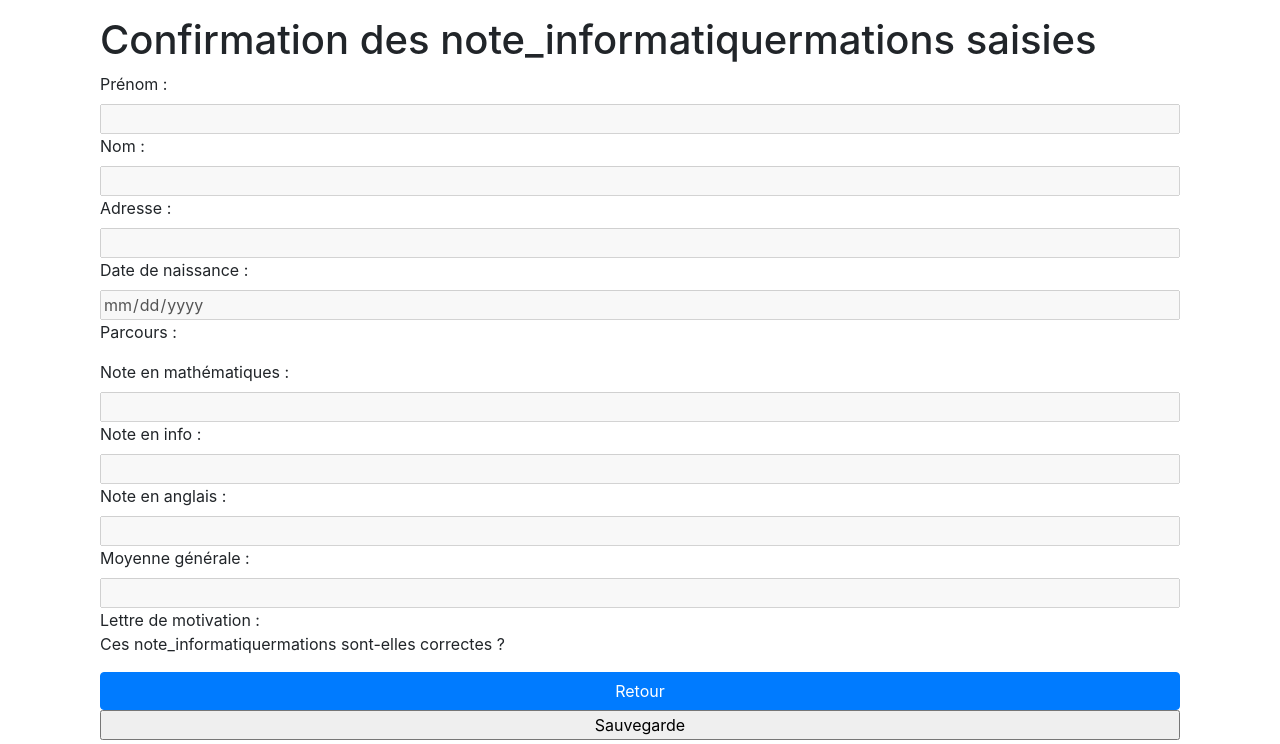
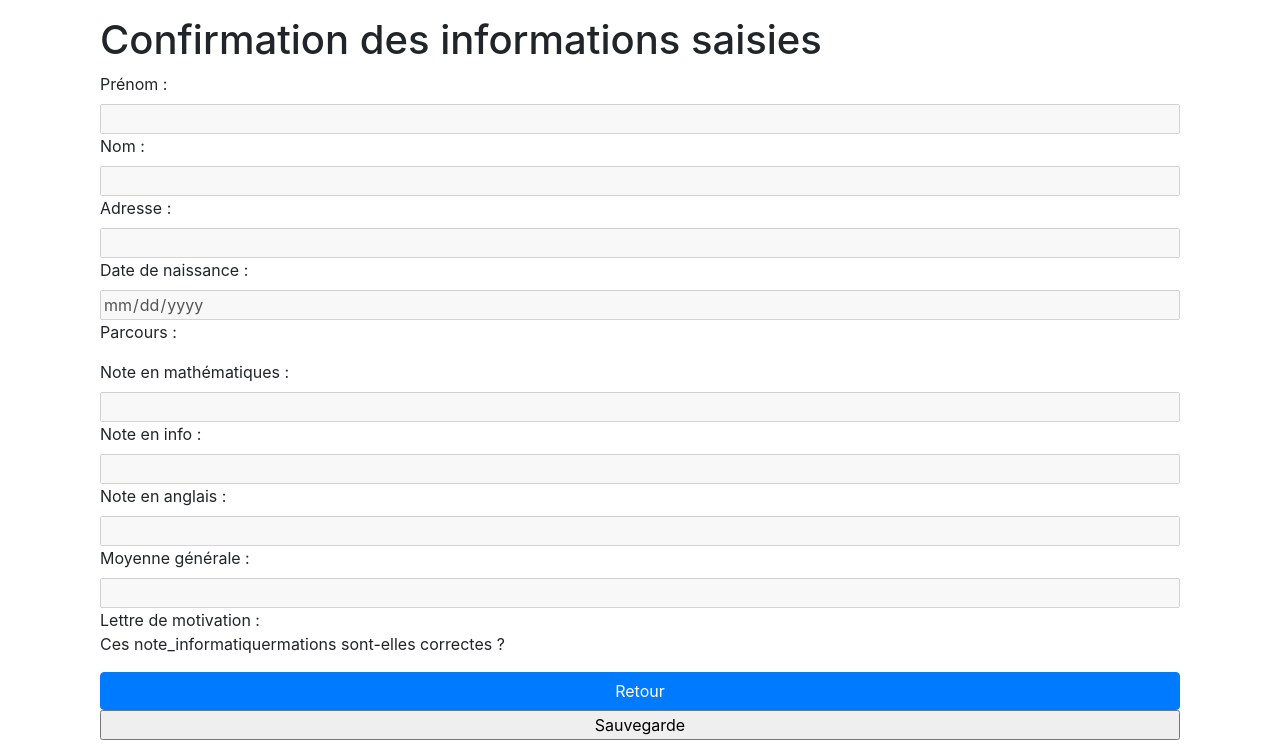
Before and after one commit to ErnestBidouille/tp-web-m1, a PHP site: page /recap in a window 1280 px wide. Shown: the part 56-800 px from the top of the page. Run offline with PHP 8.4, Linux system fonts and the light colour scheme; data that the repository does not hold is empty.

Commit message:
mmmmmmmmmmmmm

```diff
--- a/pages/recap.php
+++ b/pages/recap.php
@@ -65,7 +65,7 @@
 
 <body>
     <?php include('../templates/body.php') ?>
-    <h1>Confirmation des note_informatiquermations saisies</h1>
+    <h1>Confirmation des informations saisies</h1>
     <form enctype="multipart/form-data" action="./save" method="post">
         <label for="prenom">Prénom : </label>
         <input type="text" name="prenom" id="prenom" value="<?php echo isset($_SESSION['form']['prenom'])?$_SESSION['form']['prenom']:''?>" disabled>
```
